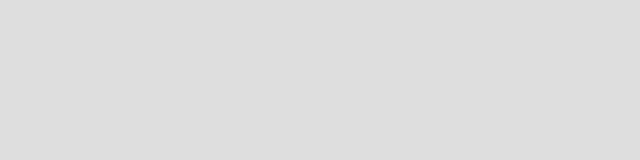
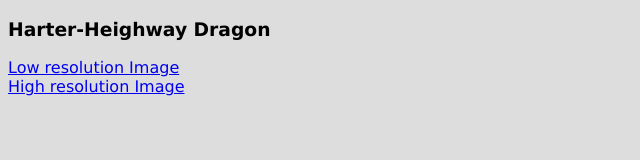
Before and after one commit to OU-CS5213/python-with-GCP---Team4, a plain HTML site: page index.html in a window 1280 px wide. Shown: the whole page, without its empty margins (0-640 px from the left). Drawn offline with Linux system fonts and the light colour scheme.

Commit message:
Adding 1 Fractor Image with high and Low resolution

```diff
--- a/index.html
+++ b/index.html
@@ -6,5 +6,7 @@ body {
 	    background-color: #DDDDDD;
 }
 </style>
-
+<h3> Harter-Heighway Dragon</h3>
+<a href = https://storage.googleapis.com/team-4/FirstImage.png> Low resolution Image </a> <br>
+<a href = https://storage.googleapis.com/team-4/SecondImage.png> High resolution Image </a> <br><br>
 </body></html>
```
